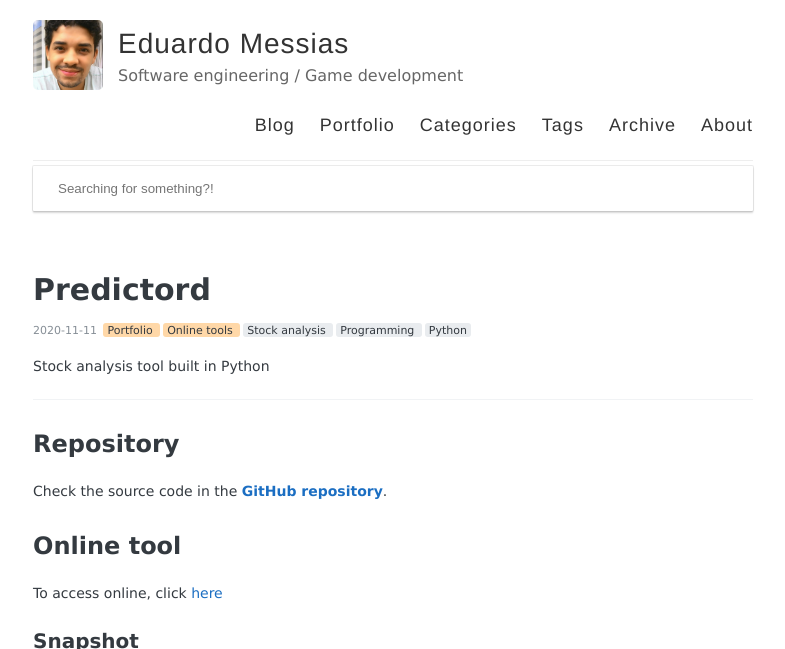
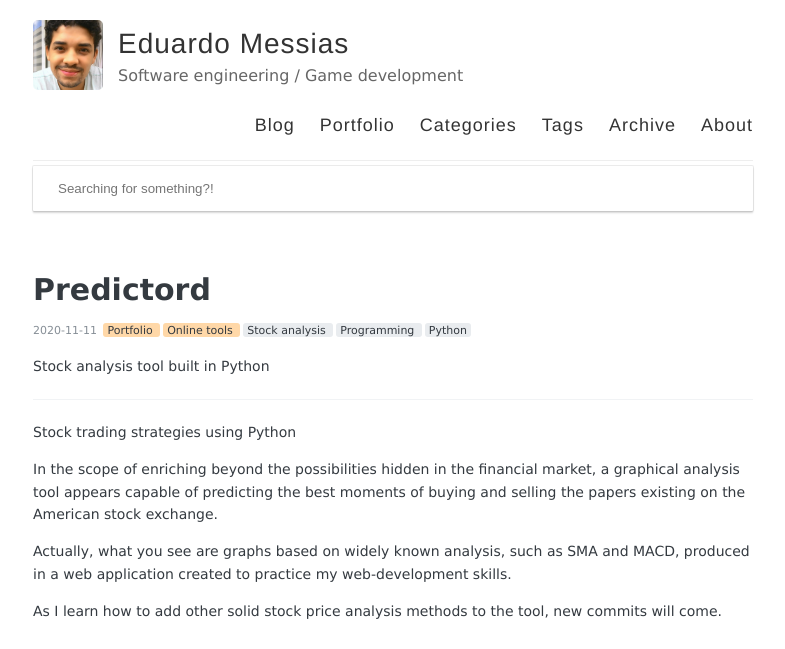
Before and after one commit to eduardomessias/eduardomessias.github.io, a Jekyll site: the page built from _posts/2020-11-11-predictord.md, in a window 1280 px wide and 900 px high, cut to the strip 0-649 px from the top of the window. Shown: the whole strip, without its empty margins (247-1032 px from the left). Built offline with Jekyll 4.4.1, drawn with Linux system fonts in a browser that asks for light colours.

Commit message:
Update 2020-11-11-predictord.md

```diff
--- a/_posts/2020-11-11-predictord.md
+++ b/_posts/2020-11-11-predictord.md
@@ -14,6 +14,14 @@ Stock analysis tool built in Python
 
 ---
 
+Stock trading strategies using Python
+
+In the scope of enriching beyond the possibilities hidden in the financial market, a graphical analysis tool appears capable of predicting the best moments of buying and selling the papers existing on the American stock exchange.
+
+Actually, what you see are graphs based on widely known analysis, such as SMA and MACD, produced in a web application created to practice my web-development skills.
+
+As I learn how to add other solid stock price analysis methods to the tool, new commits will come.
+
 ## Repository
 Check the source code in the [**GitHub repository**](https://github.com/eduardomessias/predictord).
 
```
